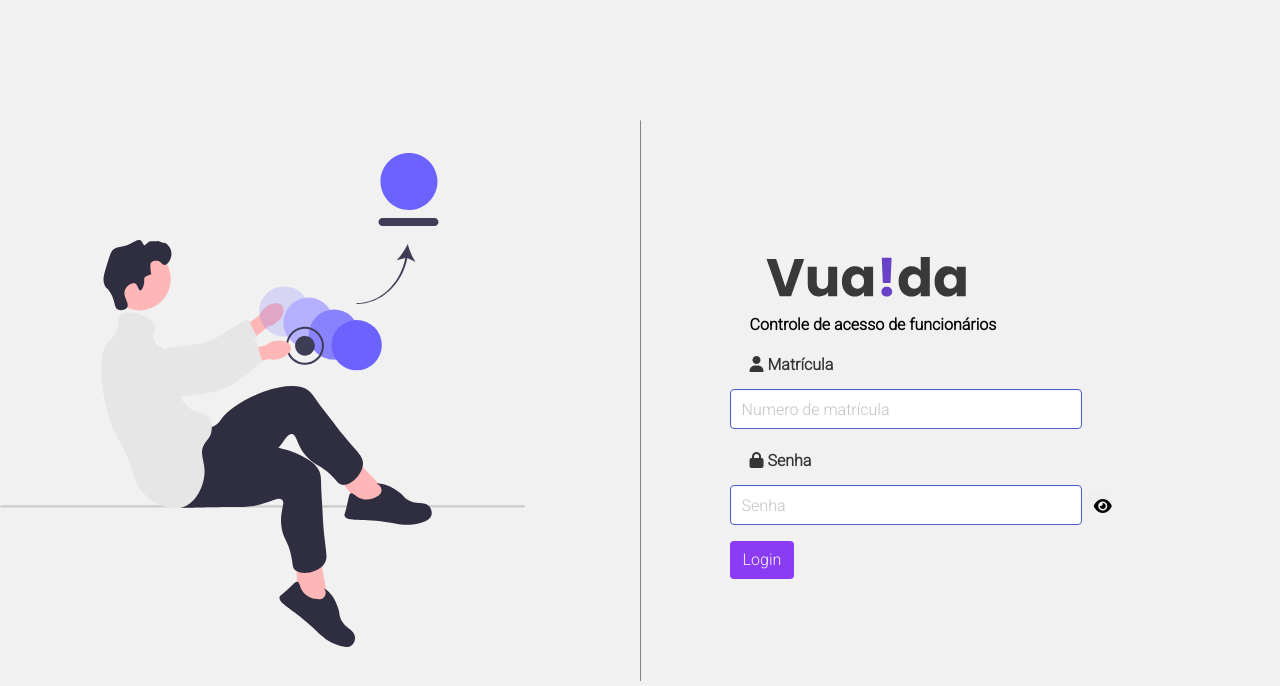
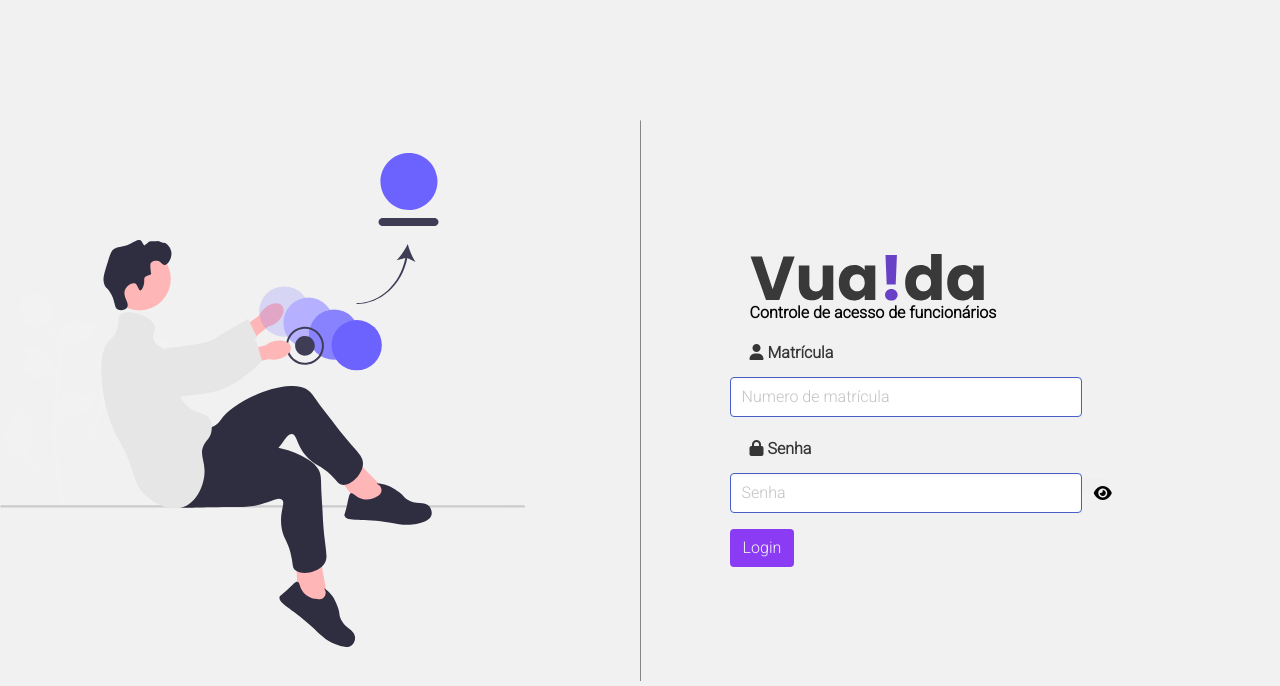
Before and after one commit to julianadeveloper/FuncionariosFront, a Vue app: page / in a window 1280 px wide. Shown: the top 686 px of the page. Built offline with nearby package versions, Linux system fonts and the light colour scheme; a web font is replaced by a local one.

Commit message:
centralizado img login e texto

```diff
--- a/src/components/LoginUser.vue
+++ b/src/components/LoginUser.vue
@@ -7,7 +7,7 @@
     <hr />
     <form class="form-login">
       <div class="title-form">
-        <div class="vuaida">
+        <div>
           <img src="../assets/images/logo.svg" />
         </div>
         <span class="subtitle2">Controle de acesso de funcionários</span>
@@ -203,11 +203,6 @@ span {
   align-items: center;
   color: #040404;
 }
-.vuaida {
-  width: 200px;
-  position: relative;
-  margin: 1rem;
-}
 .title-form {
   animation: go-back 1s;
 }
```
